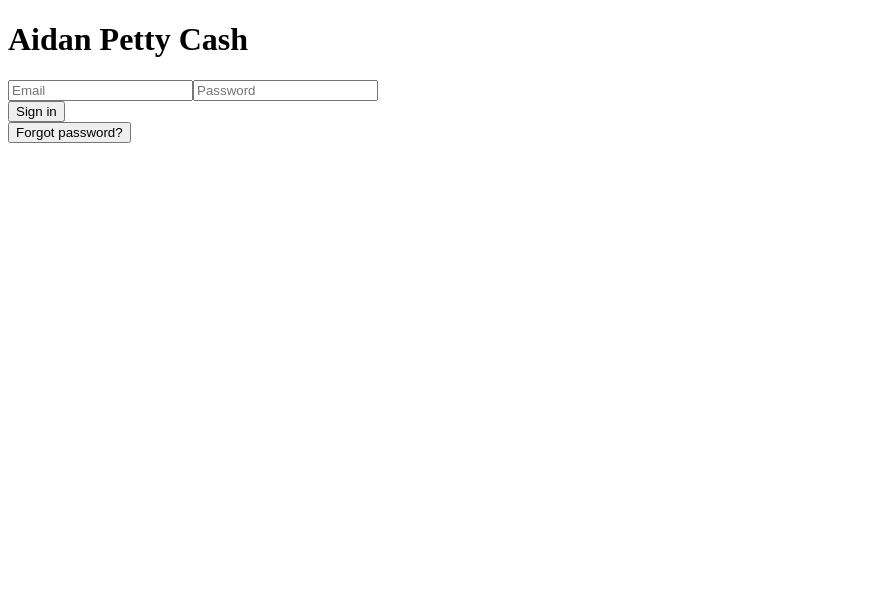
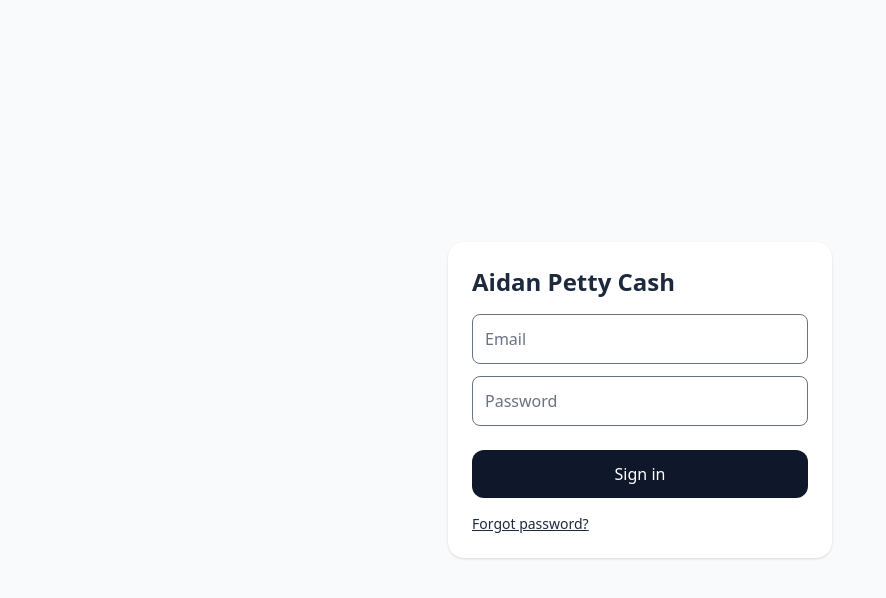
Before and after one commit to saltesefalcon/aidanpettycash, a Next.js app: page /login in a window 1280 px wide. Shown: the top 598 px of the page, without its empty margins (0-886 px from the left). Built offline with nearby package versions, Linux system fonts and the light colour scheme; no server answers.

Commit message:
Create layout.tsx

```diff
--- /dev/null
+++ b/src/app/layout.tsx
@@ -0,0 +1,13 @@
+import './globals.css';
+import type { ReactNode } from 'react';
+import AppShell from '@/components/AppShell';
+
+export default function RootLayout({ children }: { children: ReactNode }) {
+  return (
+    <html lang="en">
+      <body className="min-h-screen bg-slate-50 text-slate-800 antialiased">
+        <AppShell>{children}</AppShell>
+      </body>
+    </html>
+  );
+}
```
